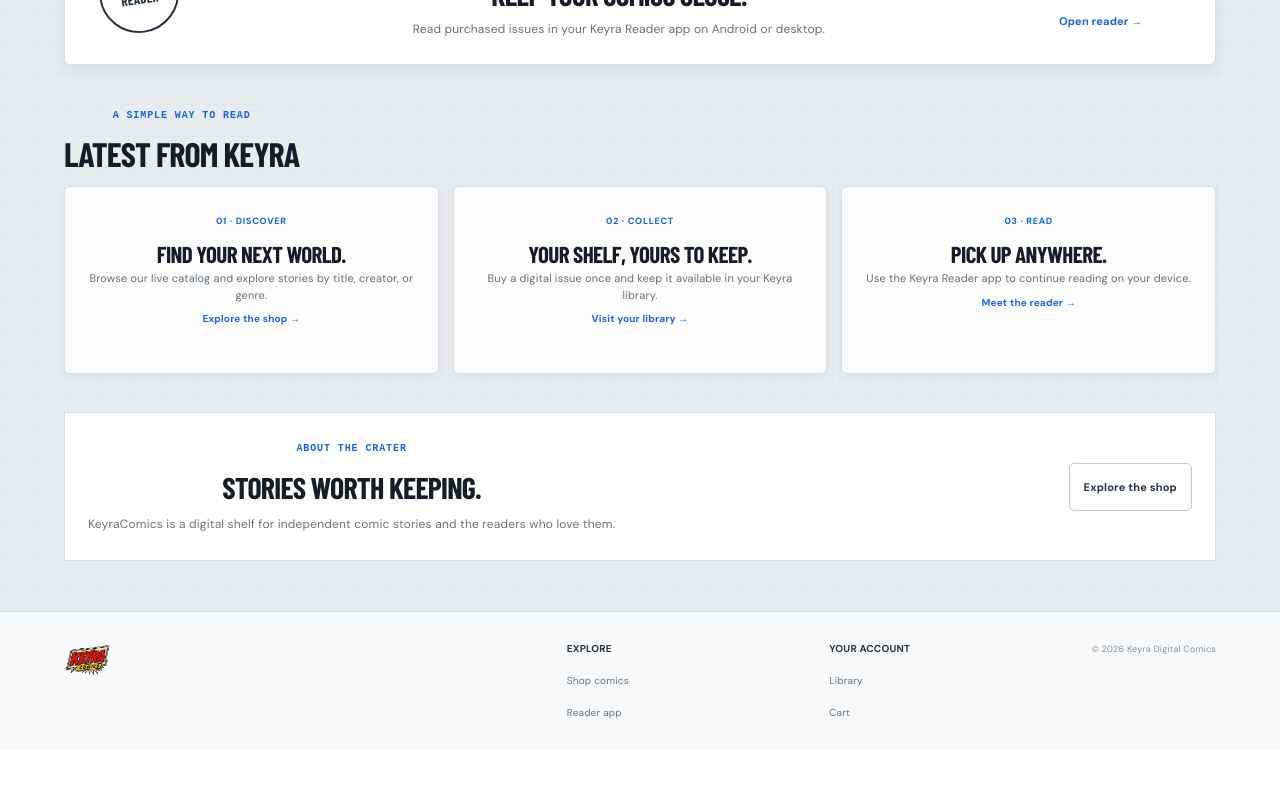
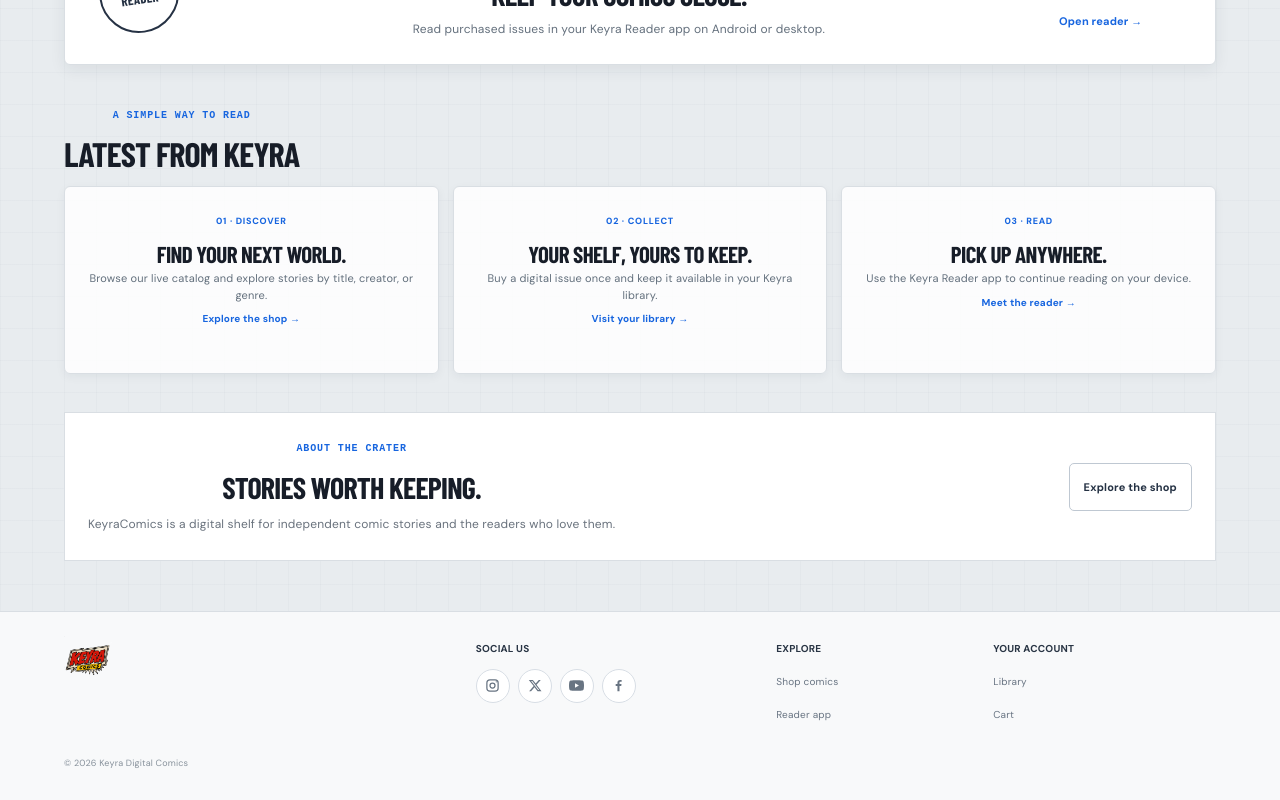
Before and after one commit to MusthafaPm-135/inkburst, a React (Vite) app in the folder frontend/: page / in a window 1280 px wide. Shown: the part 824-1624 px from the top of the page. Before the commit the page ends 1574 px from the top, so only its background shows below. Built offline with nearby package versions, Linux system fonts and the light colour scheme; no server answers; a web font is replaced by a local one.

Commit message:
Add official social profiles to KeyraComics footer

```diff
--- a/frontend/src/components/HomeDesign.jsx
+++ b/frontend/src/components/HomeDesign.jsx
@@ -24,5 +24,10 @@ export default function HomeDesign() {
         <section className="reader-banner"><div className="reader-banner-badge">KEYRA<br/>READER</div><div><p className="eyebrow">YOUR LIBRARY, EVERYWHERE</p><h2>Keep your comics close.</h2><p>Read purchased issues in your Keyra Reader app on Android or desktop.</p></div><div className="reader-banner-actions"><a href="https://expo.dev/artifacts/eas/Ht0pBERQQMQ_D1VrouR7KZZ7ld0rWEB9kloRAweDC4I.apk" download className="store-button">Download app ↓</a><Link to="/reader">Open reader →</Link></div></section>
         <section className="home-section home-story" id="how"><div className="home-section-heading"><div><p className="eyebrow">A SIMPLE WAY TO READ</p><h2>Latest from Keyra</h2></div></div><div className="home-feature-tiles"><article><span>01 · DISCOVER</span><h3>Find your next world.</h3><p>Browse our live catalog and explore stories by title, creator, or genre.</p><Link to="/shop">Explore the shop →</Link></article><article><span>02 · COLLECT</span><h3>Your shelf, yours to keep.</h3><p>Buy a digital issue once and keep it available in your Keyra library.</p><Link to="/login">Visit your library →</Link></article><article><span>03 · READ</span><h3>Pick up anywhere.</h3><p>Use the Keyra Reader app to continue reading on your device.</p><Link to="/reader">Meet the reader →</Link></article></div></section>
         <section className="home-about" id="about"><div><p className="eyebrow">ABOUT THE CRATER</p><h2>Stories worth keeping.</h2><p>KeyraComics is a digital shelf for independent comic stories and the readers who love them.</p></div><Link to="/shop" className="button-outline">Explore the shop</Link></section>
-    </main><footer className="site-footer"><Link to="/" className="logo brand-link"><BrandMark/></Link><div><b>Explore</b><Link to="/shop">Shop comics</Link><Link to="/reader">Reader app</Link></div><div><b>Your account</b><Link to="/library">Library</Link><Link to="/cart">Cart</Link></div><small>© 2026 Keyra Digital Comics</small></footer></>;
+    </main><footer className="site-footer"><Link to="/" className="logo brand-link"><BrandMark/></Link><div className="footer-social"><b>Social us</b><div className="footer-social-links">
+        <a href="https://www.instagram.com/keyracomics" target="_blank" rel="noreferrer" aria-label="KeyraComics on Instagram" title="Instagram"><svg viewBox="0 0 24 24" aria-hidden="true"><rect x="3" y="3" width="18" height="18" rx="5"/><circle cx="12" cy="12" r="4"/><circle className="social-dot" cx="18" cy="6" r="1"/></svg></a>
+        <a href="https://x.com/keyracomics" target="_blank" rel="noreferrer" aria-label="KeyraComics on X" title="X"><svg viewBox="0 0 24 24" aria-hidden="true"><path d="M18.9 3H22l-6.8 7.8L23.2 21h-6.3L12 14.7 6.5 21H3.4l7.3-8.4L2.9 3h6.5l4.5 5.9L18.9 3Zm-1.1 16h1.7L8.4 4.9H6.6L17.8 19Z"/></svg></a>
+        <a href="https://www.youtube.com/@keyracomics" target="_blank" rel="noreferrer" aria-label="KeyraComics on YouTube" title="YouTube"><svg viewBox="0 0 24 24" aria-hidden="true"><path d="M23.5 6.2a3 3 0 0 0-2.1-2.1C19.5 3.6 12 3.6 12 3.6s-7.5 0-9.4.5A3 3 0 0 0 .5 6.2 31 31 0 0 0 0 12a31 31 0 0 0 .5 5.8 3 3 0 0 0 2.1 2.1c1.9.5 9.4.5 9.4.5s7.5 0 9.4-.5a3 3 0 0 0 2.1-2.1A31 31 0 0 0 24 12a31 31 0 0 0-.5-5.8ZM9.6 15.6V8.4l6.3 3.6-6.3 3.6Z"/></svg></a>
+        <a href="https://www.facebook.com/keyracomics" target="_blank" rel="noreferrer" aria-label="KeyraComics on Facebook" title="Facebook"><svg viewBox="0 0 24 24" aria-hidden="true"><path d="M13.6 21v-8.2h2.8l.4-3.2h-3.2v-2c0-.9.3-1.6 1.6-1.6H17V3.1c-.3 0-1.3-.1-2.5-.1-2.5 0-4.2 1.5-4.2 4.4v2.2H7.5v3.2h2.8V21h3.3Z"/></svg></a>
+    </div></div><div className="footer-links"><b>Explore</b><Link to="/shop">Shop comics</Link><Link to="/reader">Reader app</Link></div><div className="footer-links"><b>Your account</b><Link to="/library">Library</Link><Link to="/cart">Cart</Link></div><small>© 2026 Keyra Digital Comics</small></footer></>;
 }
--- a/frontend/src/styles/ComicCrater.css
+++ b/frontend/src/styles/ComicCrater.css
@@ -495,11 +495,17 @@ h1,h2,h3,.display,.hero h1,.card-title { font-family:'Barlow Condensed','Arial N
 .home-about { display:flex; align-items:center; justify-content:space-between; gap:20px; margin-top:30px; padding:23px; border:1px solid var(--kc-border); background:#fff; }
 .home-about h2 { margin:0; font-size:30px; text-transform:uppercase; }
 .home-about p:not(.eyebrow) { max-width:530px; margin:5px 0 0; color:var(--kc-muted); font-size:12px; }
-.site-footer { display:grid; grid-template-columns:2fr 1fr 1fr auto; align-items:start; gap:22px; padding:24px clamp(20px,5vw,70px); border-top:1px solid var(--kc-border); background:#f8f9fa; }
-.site-footer>div { display:grid; gap:6px; }
+.site-footer { display:grid; grid-template-columns:minmax(130px,1.4fr) minmax(180px,1fr) minmax(100px,.7fr) minmax(120px,.8fr); align-items:start; gap:22px; padding:24px clamp(20px,5vw,70px); border-top:1px solid var(--kc-border); background:#f8f9fa; }
+.site-footer>div,.footer-links { display:grid; gap:7px; }
 .site-footer b { color:#293544; font-size:10px; text-transform:uppercase; }
+.footer-social-links { display:flex; align-items:center; gap:8px; }
+.footer-social-links a { display:grid; width:32px; height:32px; place-items:center; border:1px solid #d8dee5; border-radius:50%; background:#fff; color:#344254; transition:color .16s ease,border-color .16s ease,background .16s ease,transform .16s ease; }
+.footer-social-links a:hover { transform:translateY(-2px); border-color:var(--kc-blue); background:#edf4ff; color:var(--kc-blue); }
+.footer-social-links svg { width:15px; height:15px; fill:currentColor; }
+.footer-social-links svg rect,.footer-social-links svg circle:not(.social-dot) { fill:none; stroke:currentColor; stroke-width:2; }
+.footer-social-links svg .social-dot { fill:currentColor; }
 .site-footer a:not(.brand-link) { color:#687482; font-size:10px; text-decoration:none; }
-.site-footer small { color:#87919b; font-size:9px; }
+.site-footer small { grid-column:1/-1; color:#87919b; font-size:9px; }
 .shop-page,.detail-page { width:min(1240px,100%); margin:auto; padding:22px clamp(14px,4vw,46px) 60px; }
 .shop-breadcrumb { display:flex; gap:9px; margin-bottom:18px; color:#77818c; font-size:10px; }
 .shop-breadcrumb a { color:#647181; text-decoration:none; }
```
